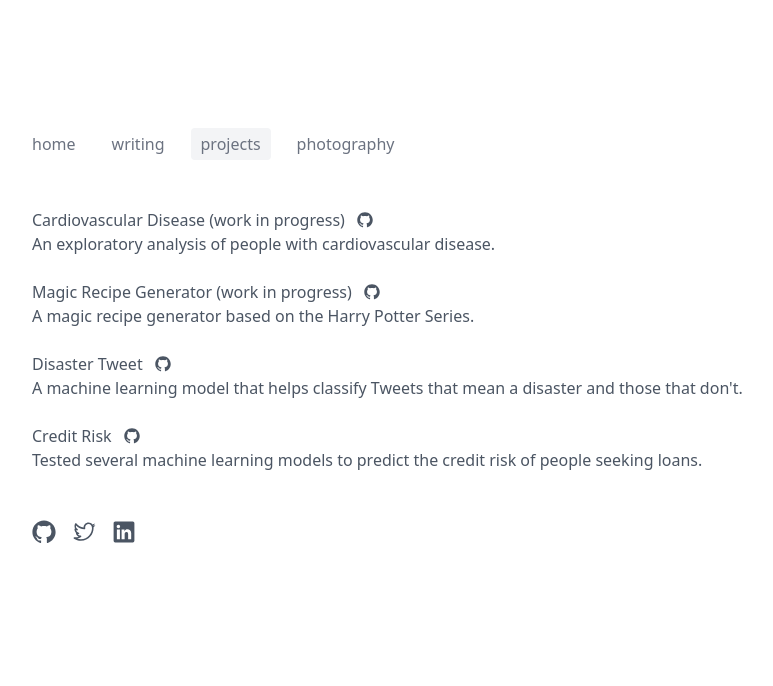
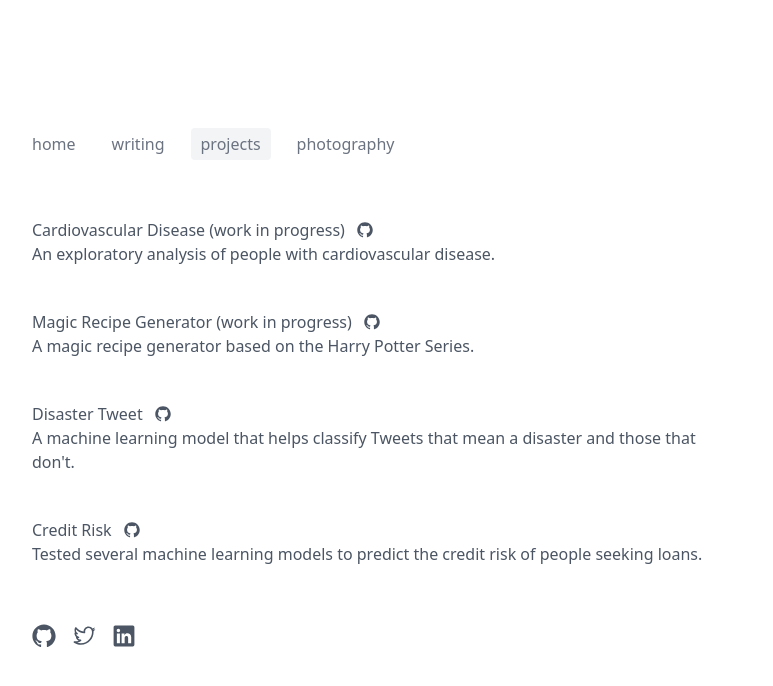
Before and after one commit to AbdullahBera/portfolio, a Next.js app: page /projects in a window 1280 px wide. Shown: the top 686 px of the page, without its empty margins (254-1027 px from the left). Built offline with nearby package versions, Linux system fonts and the light colour scheme.

Commit message:
changes in project file

```diff
--- a/src/pages/projects.tsx
+++ b/src/pages/projects.tsx
@@ -51,18 +51,18 @@ function ProjectCardListItem({
 }) {
   return (
     <li className="group">
-      <div className="flex items-center gap-x-3 pl-2.5">
-        <h3 className="font-normal">{title}</h3>
       <a
         href={codeRepo}
         rel="noreferrer"
         target="_blank"
-          className="group-hover:hover:text-pink-600 transition-colors hover:cursor-pointer"
+        className="block hover:cursor-pointer p-2.5 rounded-md hover:bg-gray-50 transition-colors"
       >
-          <GitHubLogoIcon className="w-4 h-4" />
+        <div className="flex items-center gap-x-3">
+          <h3 className="font-normal group-hover:text-pink-600 transition-colors">{title}</h3>
+          <GitHubLogoIcon className="w-4 h-4 group-hover:text-pink-600 transition-colors" />
+        </div>
+        <p className="font-extralight">{description}</p>
       </a>
-      </div>
-      <p className="font-extralight pl-2.5">{description}</p>
     </li>
   );
 }
```
Lines whose indentation alone changed are shown as unchanged.
